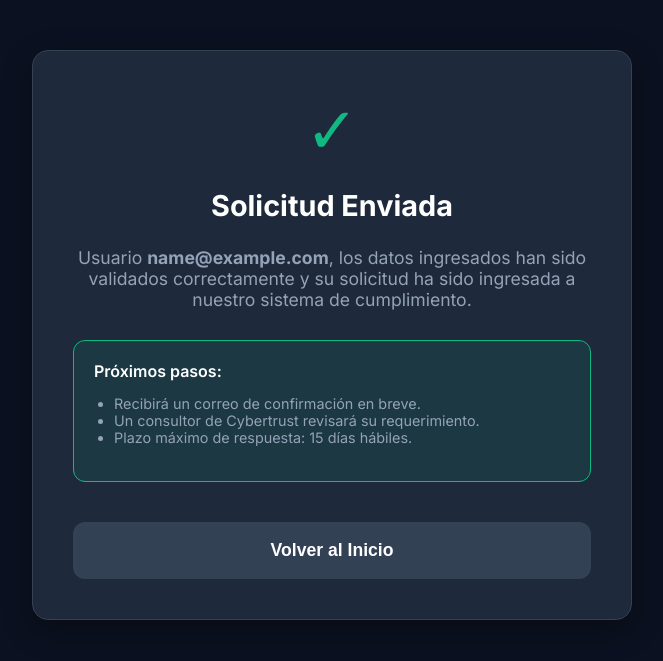
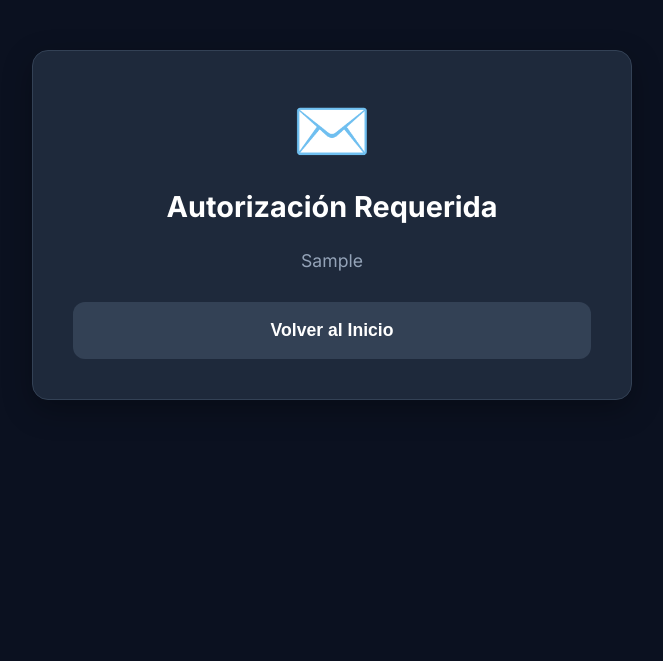
Before and after one commit to fmart3/arco_cyber, a FastAPI app: template templates/success.html in a window 1280 px wide. Shown: the part 139-800 px from the top of the page, without its empty margins (308-971 px from the left). Run offline with FastAPI, Linux system fonts and the light colour scheme; the template is opened without the code that fills it: most values are stand-ins (such as "Sample title", 1, 10 or a date in 2020).

Commit message:
Manejo Consentimiento Uso de Datos

```diff
--- a/main.py
+++ b/main.py
@@ -51,7 +51,23 @@ async def handle_form(
 
         # Si n8n responde con éxito
         if response.status_code == 200:
-            return templates.TemplateResponse(request=request, name="success.html", context={"email": email})
+            try:
+                data = response.json()
+            except ValueError:
+                data = {}
+
+            # Si n8n dice que envió el correo de consentimiento
+            if data.get("status") == "consent_email_sent":
+                return templates.TemplateResponse(request=request, name="success.html", context={
+                    "email": email,
+                    "mensaje_especial": "Hemos pausado su solicitud. Le enviamos un correo para validar su autorización de privacidad. Una vez aceptado, vuelva a enviar este formulario."
+                })
+            else:
+                # El flujo normal
+                return templates.TemplateResponse(request=request, name="success.html", context={
+                    "email": email,
+                    "mensaje_especial": None
+                })
         else:
             # Captura errores de autenticación (ej. 401 Unauthorized o 403 Forbidden)
             print(f"Error de n8n: {response.status_code} - {response.text}")
--- a/templates/success.html
+++ b/templates/success.html
@@ -148,6 +148,13 @@
 
     <div class="container">
         <div class="card" style="text-align: center;">
+            {% if mensaje_especial %}
+            <div style="font-size: 4rem; color: var(--accent); margin-bottom: 20px;">✉️</div>
+            <h2>Autorización Requerida</h2>
+            <p style="color: var(--text-muted); font-size: 1.1rem; line-height: 1.5;">
+                {{ mensaje_especial }}
+            </p>
+            {% else %}
             <div style="font-size: 4rem; color: var(--success); margin-bottom: 20px;">✓</div>
             <h2>Solicitud Enviada</h2>
             <p style="color: var(--text-muted); font-size: 1.1rem;">
@@ -164,6 +171,7 @@
                     <li>Plazo máximo de respuesta: 15 días hábiles.</li>
                 </ul>
             </div>
+            {% endif %}
 
             <button onclick="location.href='/'" class="submit-btn" style="background: var(--border);">Volver al
                 Inicio</button>
```
